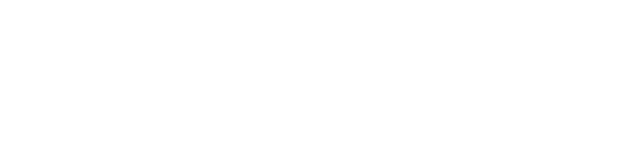
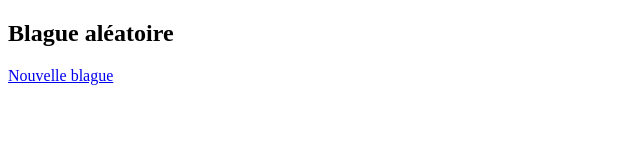
Before and after one commit to G-Kedi/blague-aleatoire, a plain HTML site: page index.html in a window 1280 px wide. Shown: the whole page, without its empty margins (0-640 px from the left). Drawn offline with Linux system fonts and the light colour scheme.

Commit message:
feat: add html structure

```diff
--- a/index.html
+++ b/index.html
@@ -1,15 +1,37 @@
 <!DOCTYPE html>
 <html lang="en">
+
 <head>
     <meta charset="UTF-8">
     <meta name="viewport" content="width=device-width, initial-scale=1.0">
     <title>Blague aléatoire</title>
     <link rel="stylesheet" href="style.css">
 </head>
+
 <body>
 
+    <!-- <div class="loader"></div> -->
 
-
+    <main>
+        <section class="random-joke-section">
+            <h1>Blague aléatoire</h1>
+            <div class="joke-card" id="joke_card">
+                <!-- <h2 class="question">
+                    Qu'est-ce qu'une diarrhée mentale ?
+                </h2>
+                <p class="reponse">
+                    C'est quand à chaque fois que tu as une idée, c'est de la merde.
+                </p> -->
+                <!-- <p class="error">
+                    <strong>Oops !</strong><br>
+                    une erreur est survenue, <br> vérifier votre connexion et
+                    recharger la page
+                </p> -->
+            </div>
+            <a class="new-joke-btn" href="index.html">Nouvelle blague</a>
+        </section>
+    </main>
     <script src="blagues.js"></script>
 </body>
+
 </html>
```
